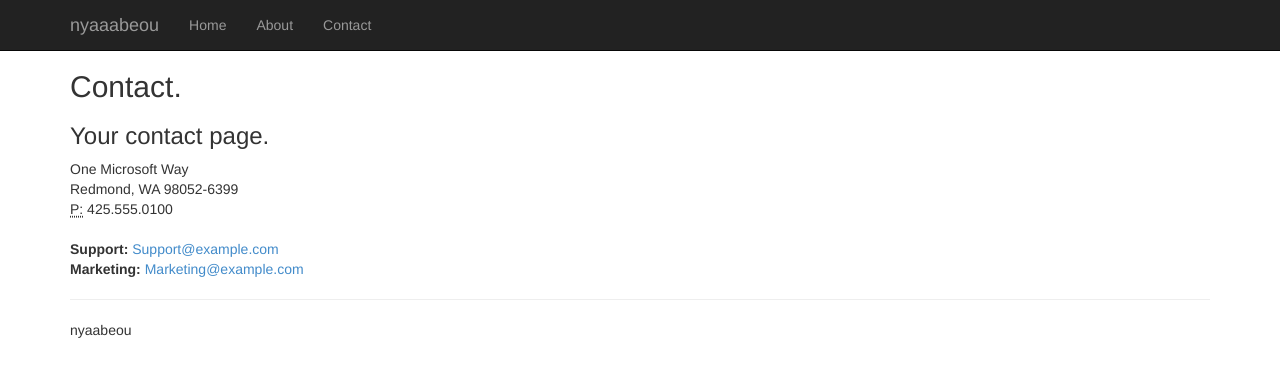
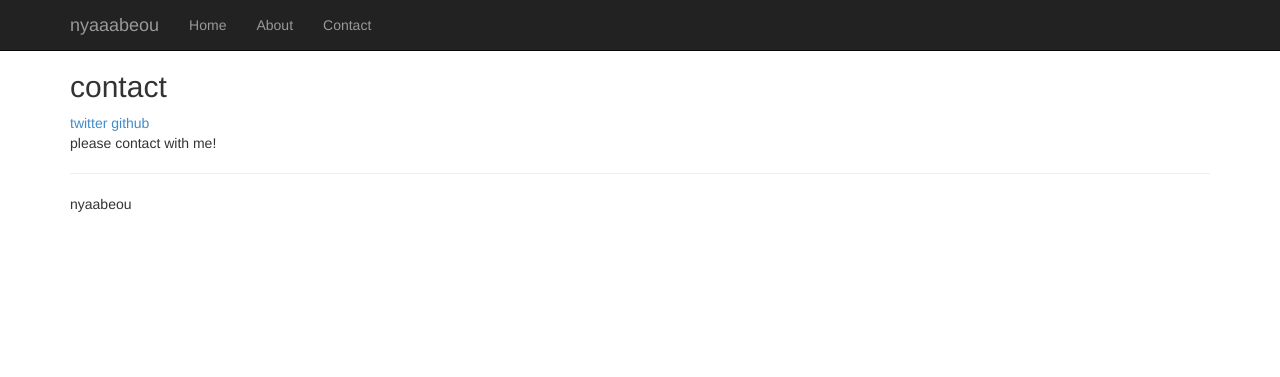
Before and after one commit to nekoshark02/nyaaabeou, a Flask app: page /contact in a window 1280 px wide. Shown: the top 377 px of the page. Run offline with Flask 2, Linux system fonts and the light colour scheme; parts of the project's set-up code (start-up, migrations or seed data) failed here and were passed over; some libraries are stand-ins or nearby versions.

Commit message:
make link

```diff
--- a/nyaaabeou/nyaaabeou/templates/about.html
+++ b/nyaaabeou/nyaaabeou/templates/about.html
@@ -2,8 +2,9 @@
 
 {% block content %}
 
-<h2>{{ title }}.</h2>
+<meta charset="utf-8" />
 
+<h2>{{ title }}</h2>
 <p>h</p>
 
 {% endblock %}
--- a/nyaaabeou/nyaaabeou/templates/contact.html
+++ b/nyaaabeou/nyaaabeou/templates/contact.html
@@ -1,20 +1,13 @@
 {% extends "layout.html" %}
 
 {% block content %}
+<meta charset="utf-8" />
+<h2>{{ title }}</h2>
 
-<h2>{{ title }}.</h2>
-<h3>{{ message }}</h3>
+<a href="https://twitter.com/nabeou_sesame ">twitter</a>
+<a href=" https://github.com/nekoshark02">github</a>
 
-<address>
-    One Microsoft Way<br />
-    Redmond, WA 98052-6399<br />
-    <abbr title="Phone">P:</abbr>
-    425.555.0100
-</address>
-
-<address>
-    <strong>Support:</strong>   <a href="mailto:Support@example.com">Support@example.com</a><br />
-    <strong>Marketing:</strong> <a href="mailto:Marketing@example.com">Marketing@example.com</a>
-</address>
-
+<body>
+    <p>please contact with me!</p>
+</body>
 {% endblock %}
--- a/nyaaabeou/nyaaabeou/templates/index.html
+++ b/nyaaabeou/nyaaabeou/templates/index.html
@@ -1,12 +1,12 @@
 {% extends "layout.html" %}
 
 {% block content %}
-
-<div class="jumbotron">
+<meta charset="utf-8" />
+<div class="jumbotron" >
     <h1>nyaaabeou</h1>
-    <p class="lead">welcome</p>
 </div>
 <body>
+    <h3>nabeou sesame jerky and nekoshark02</h3>
     <p></p>
 </body>
 
--- a/nyaaabeou/nyaaabeou/views.py
+++ b/nyaaabeou/nyaaabeou/views.py
@@ -1,7 +1,7 @@
 """
 Routes and views for the flask application.
 """
-
+# coding :utf-8
 from datetime import datetime
 from flask import render_template,Flask
 from nyaaabeou import app
@@ -12,7 +12,7 @@ def home():
     """Renders the home page."""
     return render_template(
         'index.html',
-        title='Home Page'
+        title = 'home'
     )
 
 @app.route('/contact')
@@ -20,8 +20,7 @@ def contact():
     """Renders the contact page."""
     return render_template(
         'contact.html',
-        title='Contact',
-        message='Your contact page.'
+        title = 'contact'
     )
 
 @app.route('/about')
@@ -29,5 +28,5 @@ def about():
     """Renders the about page."""
     return render_template(
         'about.html',
-        title='About'
+        title = 'about'
     )
```
Also changed, not shown: nyaaabeou/nyaaabeou/static/content/bootstrap.css.
